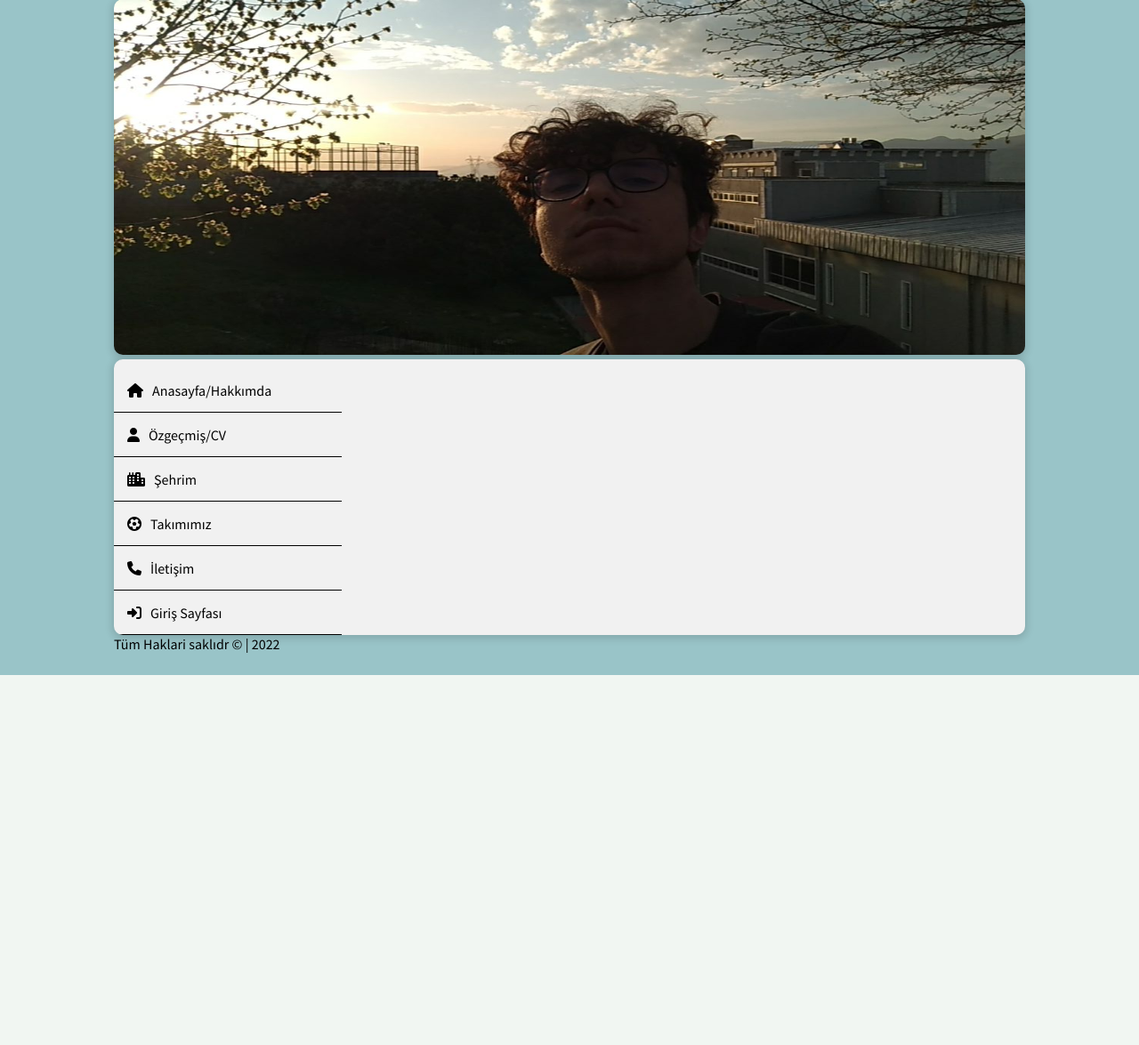
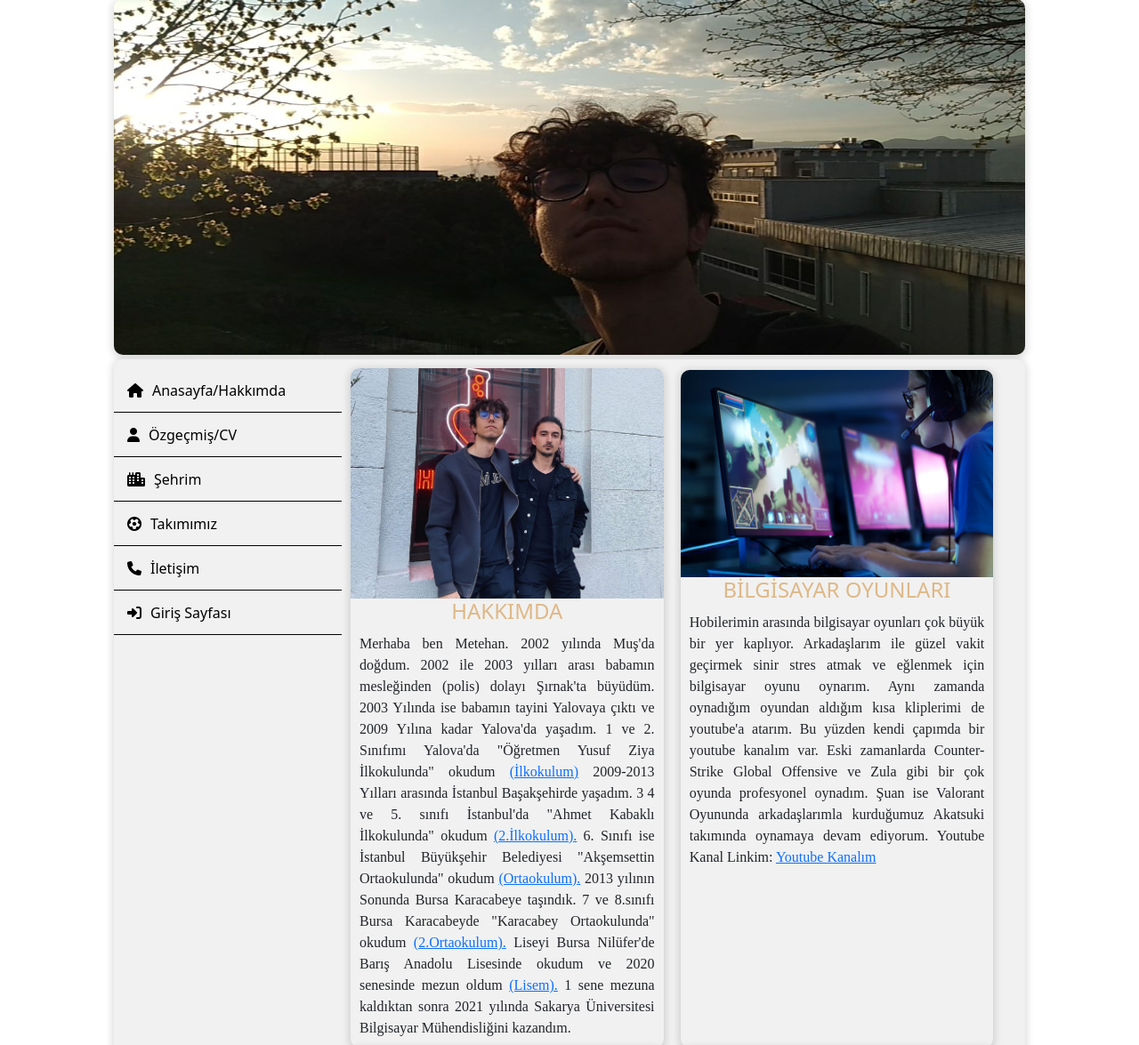
Before and after one commit to EdepHuu/Web_Teknolojileri_Projesi, a PHP site: page / in a window 1280 px wide. Shown: the part 41-1216 px from the top of the page at 89% size. Before the commit the page ends 800 px from the top, so only its background shows below. Run offline with PHP 8.4, Linux system fonts and the light colour scheme; some libraries are stand-ins or nearby versions.

Commit message:
Ana Sayfa Güncellendi

```diff
--- a/index.html
+++ b/index.html
@@ -11,7 +11,8 @@
     <link rel="preconnect" href="https://fonts.googleapis.com">
     <link rel="preconnect" href="https://fonts.gstatic.com" crossorigin>
     <link href="https://fonts.googleapis.com/css2?family=Source+Sans+Pro:wght@300;400&display=swap" rel="stylesheet">
-
+    <link href="https://cdn.jsdelivr.net/npm/bootstrap@5.1.3/dist/css/bootstrap.min.css" rel="stylesheet"
+        integrity="sha384-1BmE4kWBq78iYhFldvKuhfTAU6auU8tT94WrHftjDbrCEXSU1oBoqyl2QvZ6jIW3" crossorigin="anonymous">
     <link rel="stylesheet" href="https://use.fontawesome.com/releases/v5.0.13/css/all.css"
         integrity="sha384-DNOHZ68U8hZfKXOrtjWvjxusGo9WQnrNx2sqG0tfsghAvtVlRW3tvkXWZh58N9jp" crossorigin="anonymous">
     <script src="https://kit.fontawesome.com/1922f4bd30.js" crossorigin="anonymous"></script>
@@ -44,10 +45,115 @@
                 </ul>
             </nav>
             <main>
+                <div class="icerik">
+                    <img src="img/MyPhoto.jpg" alt="" class="resimler">
+                    <h4>HAKKIMDA</h4>
+                    <p class="icerikyazisi">Merhaba ben Metehan. 2002 yılında Muş'da doğdum. 2002 ile 2003 yılları arası
+                        babamın mesleğinden (polis)
+                        dolayı Şırnak'ta büyüdüm.
+                        2003 Yılında ise babamın tayini Yalovaya çıktı ve 2009 Yılına kadar Yalova'da yaşadım. 1 ve 2.
+                        Sınıfımı
+                        Yalova'da "Öğretmen Yusuf Ziya İlkokulunda" okudum
+                        <a href="https://oyzilkokulu.meb.k12.tr">(İlkokulum)</a>
+                        2009-2013 Yılları arasında İstanbul Başakşehirde yaşadım. 3 4 ve 5. sınıfı İstanbul'da "Ahmet
+                        Kabaklı
+                        İlkokulunda" okudum
+                        <a href="https://ahmetkabakliilkokulu.meb.k12.tr">(2.İlkokulum).</a>
+                        6. Sınıfı ise İstanbul Büyükşehir Belediyesi "Akşemsettin Ortaokulunda" okudum
+                        <a href="https://ibbaksemsettinortaokulu.meb.k12.tr">(Ortaokulum).</a>
+                        2013 yılının Sonunda Bursa Karacabeye taşındık. 7 ve 8.sınıfı Bursa Karacabeyde "Karacabey
+                        Ortaokulunda"
+                        okudum
+                        <a href="https://karacabeyortaokulu.meb.k12.tr">(2.Ortaokulum).</a>
+                        Liseyi Bursa Nilüfer'de Barış Anadolu Lisesinde okudum ve 2020 senesinde mezun oldum
+                        <a href="https://barisanadolulisesi.meb.k12.tr">(Lisem).</a>
+                        1 sene mezuna kaldıktan sonra 2021 yılında Sakarya Üniversitesi Bilgisayar Mühendisliğini
+                        kazandım.
+                    </p>
+                </div>
 
+                <div class="icerik">
+                    <img src="img/ComputerGames.jpg" alt="" class="resimler">
+                    <h4>BİLGİSAYAR OYUNLARI</h4>
+                    <p class="icerikyazisi"> Hobilerimin arasında bilgisayar oyunları çok büyük bir yer kaplıyor.
+                        Arkadaşlarım
+                        ile güzel vakit geçirmek sinir stres atmak ve eğlenmek için bilgisayar oyunu oynarım. Aynı
+                        zamanda
+                        oynadığım oyundan aldığım kısa kliplerimi de youtube'a atarım. Bu yüzden kendi çapımda bir
+                        youtube kanalım
+                        var. Eski zamanlarda Counter-Strike Global Offensive ve Zula gibi bir çok oyunda profesyonel
+                        oynadım.
+                        Şuan ise Valorant Oyununda arkadaşlarımla kurduğumuz Akatsuki takımında oynamaya devam ediyorum.
+                        Youtube Kanal Linkim:
+                        <a href="https://www.youtube.com/channel/UCT4UcUxZbaMqLH0EVXn5uKg">Youtube Kanalım</a>
+                        <br>
+                        <br>
+                        <br>
+                        <br>
+                        <br>
+                        <br>
+                        <br>
+                        <br>
+                        <br>
+                    </p>
+                </div>
+
+                <div class="icerik">
+                    <img src="img/MyPhoto.jpeg" alt="" class="resimler">
+                    <h4>HAKKIMDA</h4>
+                    <p class="icerikyazisi">Merhaba ben Metehan. 2002 yılında Muş'da doğdum. 2002 ile 2003 yılları arası
+                        babamın mesleğinden (polis)
+                        dolayı Şırnak'ta büyüdüm.
+                        2003 Yılında ise babamın tayini Yalovaya çıktı ve 2009 Yılına kadar Yalova'da yaşadım. 1 ve 2.
+                        Sınıfımı
+                        Yalova'da "Öğretmen Yusuf Ziya İlkokulunda" okudum
+                        <a href="https://oyzilkokulu.meb.k12.tr">(İlkokulum)</a>
+                        2009-2013 Yılları arasında İstanbul Başakşehirde yaşadım. 3 4 ve 5. sınıfı İstanbul'da "Ahmet
+                        Kabaklı
+                        İlkokulunda" okudum
+                        <a href="https://ahmetkabakliilkokulu.meb.k12.tr">(2.İlkokulum).</a>
+                        6. Sınıfı ise İstanbul Büyükşehir Belediyesi "Akşemsettin Ortaokulunda" okudum
+                        <a href="https://ibbaksemsettinortaokulu.meb.k12.tr">(Ortaokulum).</a>
+                        2013 yılının Sonunda Bursa Karacabeye taşındık. 7 ve 8.sınıfı Bursa Karacabeyde "Karacabey
+                        Ortaokulunda"
+                        okudum
+                        <a href="https://karacabeyortaokulu.meb.k12.tr">(2.Ortaokulum).</a>
+                        Liseyi Bursa Nilüfer'de Barış Anadolu Lisesinde okudum ve 2020 senesinde mezun oldum
+                        <a href="https://barisanadolulisesi.meb.k12.tr">(Lisem).</a>
+                        1 sene mezuna kaldıktan sonra 2021 yılında Sakarya Üniversitesi Bilgisayar Mühendisliğini
+                        kazandım.
+                    </p>
+                </div>
+
+                <div class="icerik">
+                    <img src="img/MyPhoto.jpeg" alt="" class="resimler">
+                    <h4>HAKKIMDA</h4>
+                    <p class="icerikyazisi">Merhaba ben Metehan. 2002 yılında Muş'da doğdum. 2002 ile 2003 yılları arası
+                        babamın mesleğinden (polis)
+                        dolayı Şırnak'ta büyüdüm.
+                        2003 Yılında ise babamın tayini Yalovaya çıktı ve 2009 Yılına kadar Yalova'da yaşadım. 1 ve 2.
+                        Sınıfımı
+                        Yalova'da "Öğretmen Yusuf Ziya İlkokulunda" okudum
+                        <a href="https://oyzilkokulu.meb.k12.tr">(İlkokulum)</a>
+                        2009-2013 Yılları arasında İstanbul Başakşehirde yaşadım. 3 4 ve 5. sınıfı İstanbul'da "Ahmet
+                        Kabaklı
+                        İlkokulunda" okudum
+                        <a href="https://ahmetkabakliilkokulu.meb.k12.tr">(2.İlkokulum).</a>
+                        6. Sınıfı ise İstanbul Büyükşehir Belediyesi "Akşemsettin Ortaokulunda" okudum
+                        <a href="https://ibbaksemsettinortaokulu.meb.k12.tr">(Ortaokulum).</a>
+                        2013 yılının Sonunda Bursa Karacabeye taşındık. 7 ve 8.sınıfı Bursa Karacabeyde "Karacabey
+                        Ortaokulunda"
+                        okudum
+                        <a href="https://karacabeyortaokulu.meb.k12.tr">(2.Ortaokulum).</a>
+                        Liseyi Bursa Nilüfer'de Barış Anadolu Lisesinde okudum ve 2020 senesinde mezun oldum
+                        <a href="https://barisanadolulisesi.meb.k12.tr">(Lisem).</a>
+                        1 sene mezuna kaldıktan sonra 2021 yılında Sakarya Üniversitesi Bilgisayar Mühendisliğini
+                        kazandım.
+                    </p>
+                </div>
             </main>
         </section>
-        <footer>Tüm Haklari saklıdr &copy; | 2022 </footer>
+        <footer>Tüm Hakları saklıdr &copy; | 2022 </footer>
     </div>
 
 </body>
--- a/syle.css
+++ b/syle.css
@@ -98,3 +98,38 @@ nav li a:hover {
 i {
     margin-right: 10px;
 }
+
+main {
+    float: right;
+    height: auto;
+    width: 75%;
+    padding: 10px;
+}
+
+.icerik {
+    width: 47%;
+    height: auto;
+    display: inline-block;
+    margin-right: 15px;
+    border-radius: 10px 10px 10px 10px;
+    box-shadow: 0 2px 8px 2px rgba(20, 23, 18, 0.15);
+}
+
+.resimler {
+    width: 100%;
+    border-top-left-radius: 10px;
+    border-top-right-radius: 10px;
+}
+
+
+h4 {
+    text-align: center;
+    margin: 10px;
+    color: burlywood;
+}
+
+.icerikyazisi {
+    text-align: justify;
+    margin: 10px;
+    font-family: 'Times New Roman', Times, serif;
+}
```
Also changed, not shown: ComputerGames.jpg (added), Music.jpg (added), MyPhoto.jpg (added).
